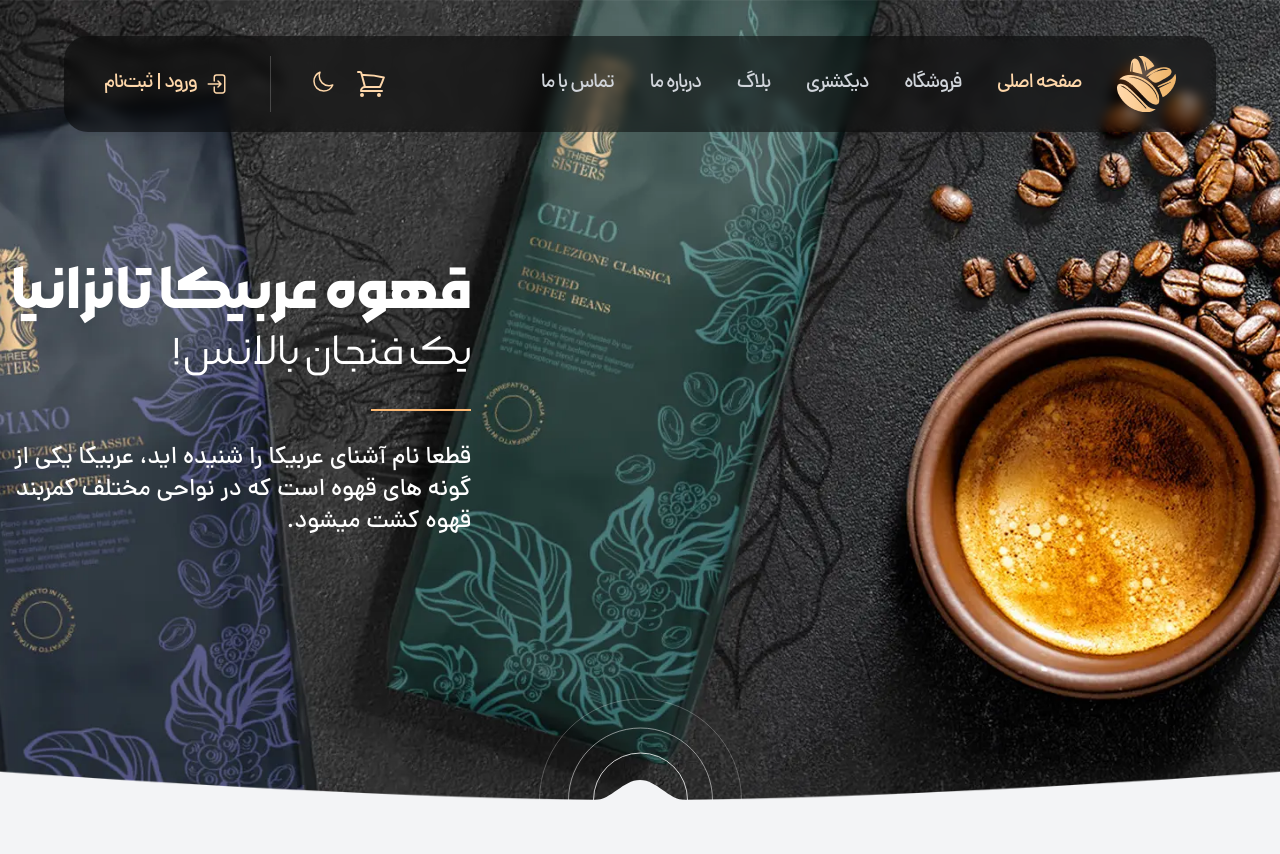
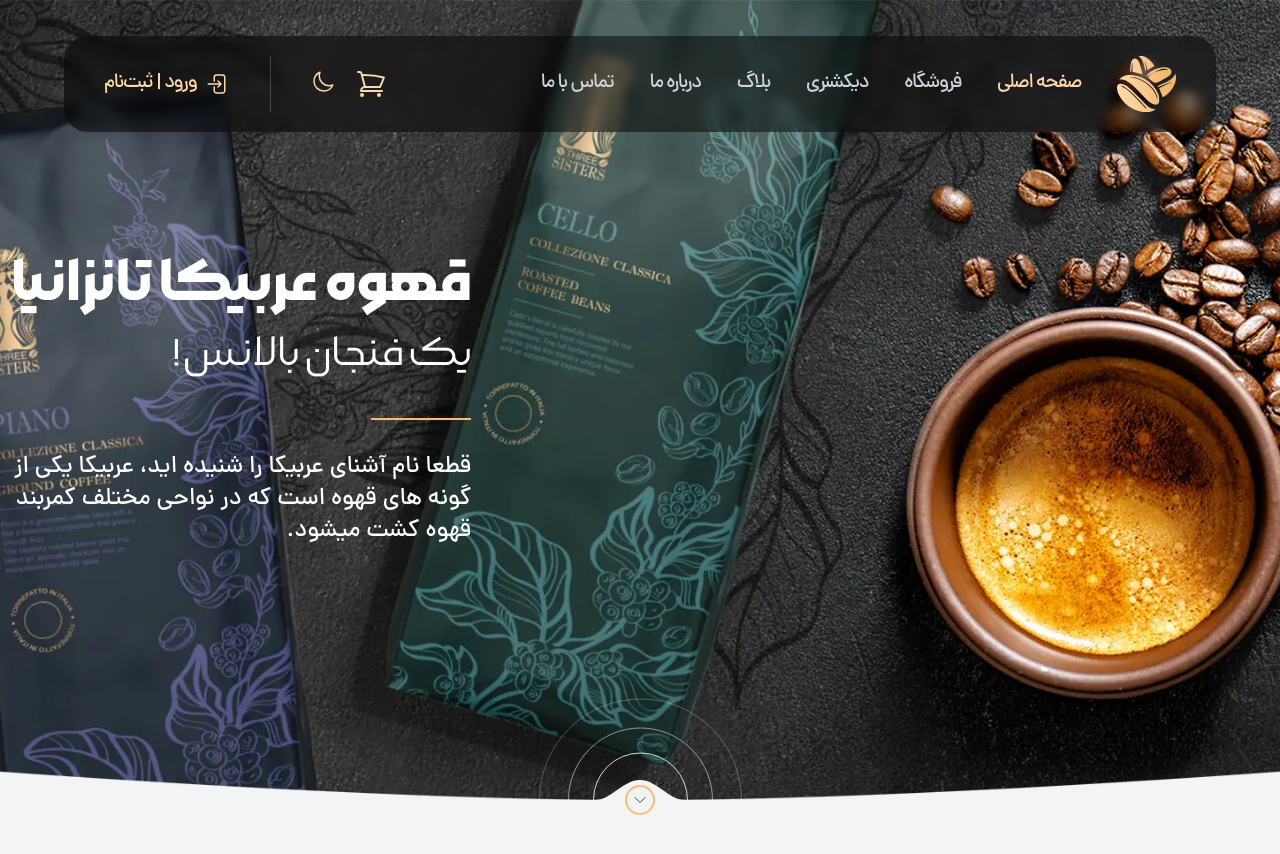
Before and after one commit to asgari1991/coffeeShop, a React (Create React App) app: page / in a window 1280 px wide. Shown: the top 854 px of the page. Built offline with nearby package versions, Linux system fonts and the light colour scheme.

Commit message:
Compeleting home banner

```diff
--- a/src/Components/Main/Main.js
+++ b/src/Components/Main/Main.js
@@ -3,26 +3,37 @@
 export default function Main() {
   return (
     <main>
-      <section className="home relative h-200 overflow-y-hidden xs:h-auto xs:aspect-[2/1] md:aspect-auto bg-home-mobile md:bg-home-desktop bg-no-repeat bg-cover bg-[center_top] ">
-        <div className="container h-full md:min-h-screen flex justify-end items-center">
+      <section className="home relative h-200 xs:h-auto xs:aspect-[2/1] md:aspect-auto bg-home-mobile md:bg-home-desktop bg-no-repeat bg-cover bg-[center_top] ">
+        <div className="container relative h-full md:min-h-screen flex justify-end items-center overflow-y-hidden">
+
           <div className="text-white ">
-            <h2 className="font-MorabbaBold text-2xl md:text-6xl mb-0.5 md:mb-2">قهوه عربیکا تانزانیا</h2>
-            <span className="font-MorabbaLight text-xl md:text-5xl ">یک فنجان بالانس!</span>
+            <h2 className="font-MorabbaBold text-2xl md:text-6xl/[62px] mb-0.5 md:mb-2">قهوه عربیکا تانزانیا</h2>
+            <span className="font-MorabbaLight text-xl md:text-5xl/[64px] ">یک فنجان بالانس!</span>
             <span className="block w-[100px] h-px md:h-0.5 bg-orange-300 my-3 md:my-8"></span>
             <p className="max-w-[201px] md:max-w-[460px] text-xs md:text-2xl">قطعا نام آشنای عربیکا را شنیده اید، عربیکا یکی از گونه های قهوه است که در نواحی مختلف کمربند قهوه کشت میشود.</p>
           </div>
-        </div>
-        <svg width="100" height="22" viewBox="0 0 100 22" fill="currentColor" xmlns="http://www.w3.org/2000/svg" className=" absolute w-[100px] h-[20px] bottom-0 left-0 right-0 mx-auto text-gray-100 dark:text-zinc-800 ">
-<path d="M50 0C69 0 81 22 100 22L0 22C18.75 22 31 0 50 0Z" />
-</svg>
-<div className="circle circle--lg circle--main">
+          {/*circle */}
+          <div className="circle circle--lg circle--main">
   <div className="circle circle--md">
     <div className="circle circle--sm">
 
     </div>
   </div>
 </div>
+        </div>
+        {/*Curve */}
+        <svg width="100" height="22" viewBox="0 0 100 22" fill="currentColor" xmlns="http://www.w3.org/2000/svg" className=" absolute w-[100px] h-[20px] bottom-0 left-0 right-0 mx-auto hidden md:inline-block text-gray-100 dark:text-zinc-800 ">
+<path d="M50 0C69 0 81 22 100 22L0 22C18.75 22 31 0 50 0Z" />
+</svg>
 
+
+{/*arrow circle */}
+<div className="absolute bottom-0 left-0 right-0 mx-auto translate-y-2/4 hidden md:flex items-center justify-center w-[30px] h-[30px] border-2 border-orange-300 rounded-full">
+<svg xmlns="http://www.w3.org/2000/svg" fill="none" viewBox="0 0 24 24" strokeWidth={1.5} stroke="currentColor" className="w-4 h-4 text-zinc-700 dark:text-white">
+  <path strokeLinecap="round" strokeLinejoin="round" d="m19.5 8.25-7.5 7.5-7.5-7.5" />
+</svg>
+
+</div>
       </section>
     </main>
   );
--- a/src/input.css
+++ b/src/input.css
@@ -53,7 +53,7 @@
 @apply flex items-center justify-center  border rounded-full
     }
     .circle--main{
-    @apply absolute bottom-0 right-0 left-0 mx-auto translate-y-2/4
+    @apply absolute bottom-0 right-0 left-0 mx-auto translate-y-2/4 hidden md:flex
     }
 .circle--lg{
 @apply w-[203px] h-[203px] border-white/25
--- a/src/styles.css
+++ b/src/styles.css
@@ -669,8 +669,15 @@
   left: 0px;
   margin-left: auto;
   margin-right: auto;
+  display: none;
   --tw-translate-y: 50%;
   transform: translate(var(--tw-translate-x), var(--tw-translate-y)) rotate(var(--tw-rotate)) skewX(var(--tw-skew-x)) skewY(var(--tw-skew-y)) scaleX(var(--tw-scale-x)) scaleY(var(--tw-scale-y));
+}
+
+@media (min-width: 768px) {
+  .circle--main {
+    display: flex;
+  }
 }
 
 .circle--lg {
@@ -873,6 +880,10 @@
   height: 20px;
 }
 
+.h-\[30px\] {
+  height: 30px;
+}
+
 .h-\[90px\] {
   height: 90px;
 }
@@ -929,6 +940,10 @@
   width: 144px;
 }
 
+.w-\[30px\] {
+  width: 30px;
+}
+
 .w-\[400px\] {
   width: 400px;
 }
@@ -959,6 +974,11 @@
 
 .shrink-0 {
   flex-shrink: 0;
+}
+
+.translate-y-2\/4 {
+  --tw-translate-y: 50%;
+  transform: translate(var(--tw-translate-x), var(--tw-translate-y)) rotate(var(--tw-rotate)) skewX(var(--tw-skew-x)) skewY(var(--tw-skew-y)) scaleX(var(--tw-scale-x)) scaleY(var(--tw-scale-y));
 }
 
 .rotate-180 {
@@ -1085,12 +1105,20 @@
   border-radius: 1.5rem;
 }
 
+.rounded-full {
+  border-radius: 9999px;
+}
+
 .rounded-md {
   border-radius: 0.375rem;
 }
 
 .rounded-xl {
   border-radius: 0.75rem;
+}
+
+.border-2 {
+  border-width: 2px;
 }
 
 .border-b {
@@ -1108,6 +1136,11 @@
 .border-gray-300 {
   --tw-border-opacity: 1;
   border-color: rgb(209 213 219 / var(--tw-border-opacity));
+}
+
+.border-orange-300 {
+  --tw-border-opacity: 1;
+  border-color: rgb(253 186 116 / var(--tw-border-opacity));
 }
 
 .border-b-gray-100 {
@@ -1515,6 +1548,10 @@
     margin-bottom: 0.5rem;
   }
 
+  .md\:inline-block {
+    display: inline-block;
+  }
+
   .md\:flex {
     display: flex;
   }
@@ -1561,6 +1598,21 @@
     font-size: 3.75rem;
     line-height: 1;
   }
+
+  .md\:text-5xl\/\[\] {
+    font-size: 3rem;
+    line-height: 1;
+  }
+
+  .md\:text-5xl\/\[64px\] {
+    font-size: 3rem;
+    line-height: 64px;
+  }
+
+  .md\:text-6xl\/\[62px\] {
+    font-size: 3.75rem;
+    line-height: 62px;
+  }
 }
 
 @media (min-width: 1024px) {
```
